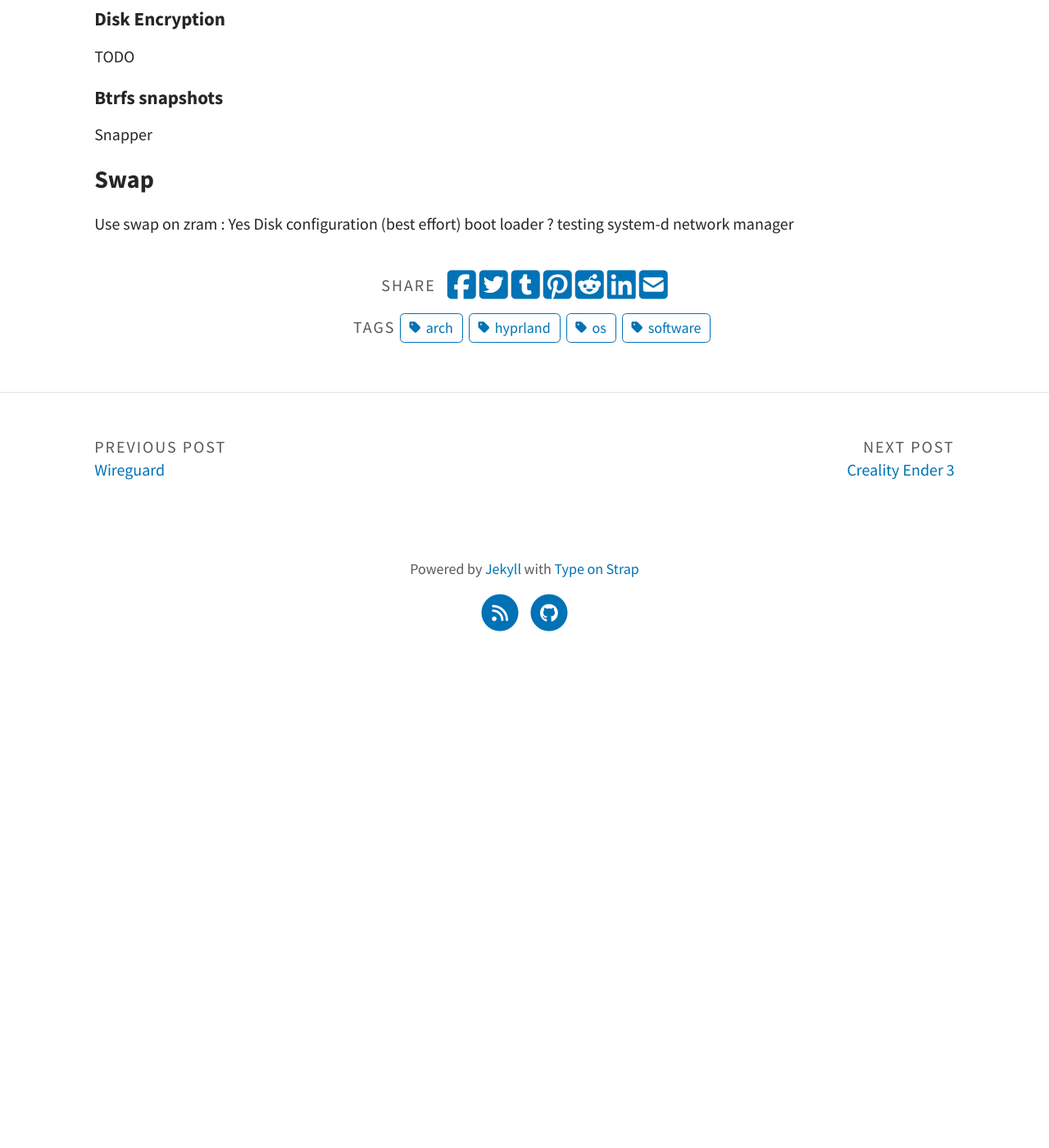
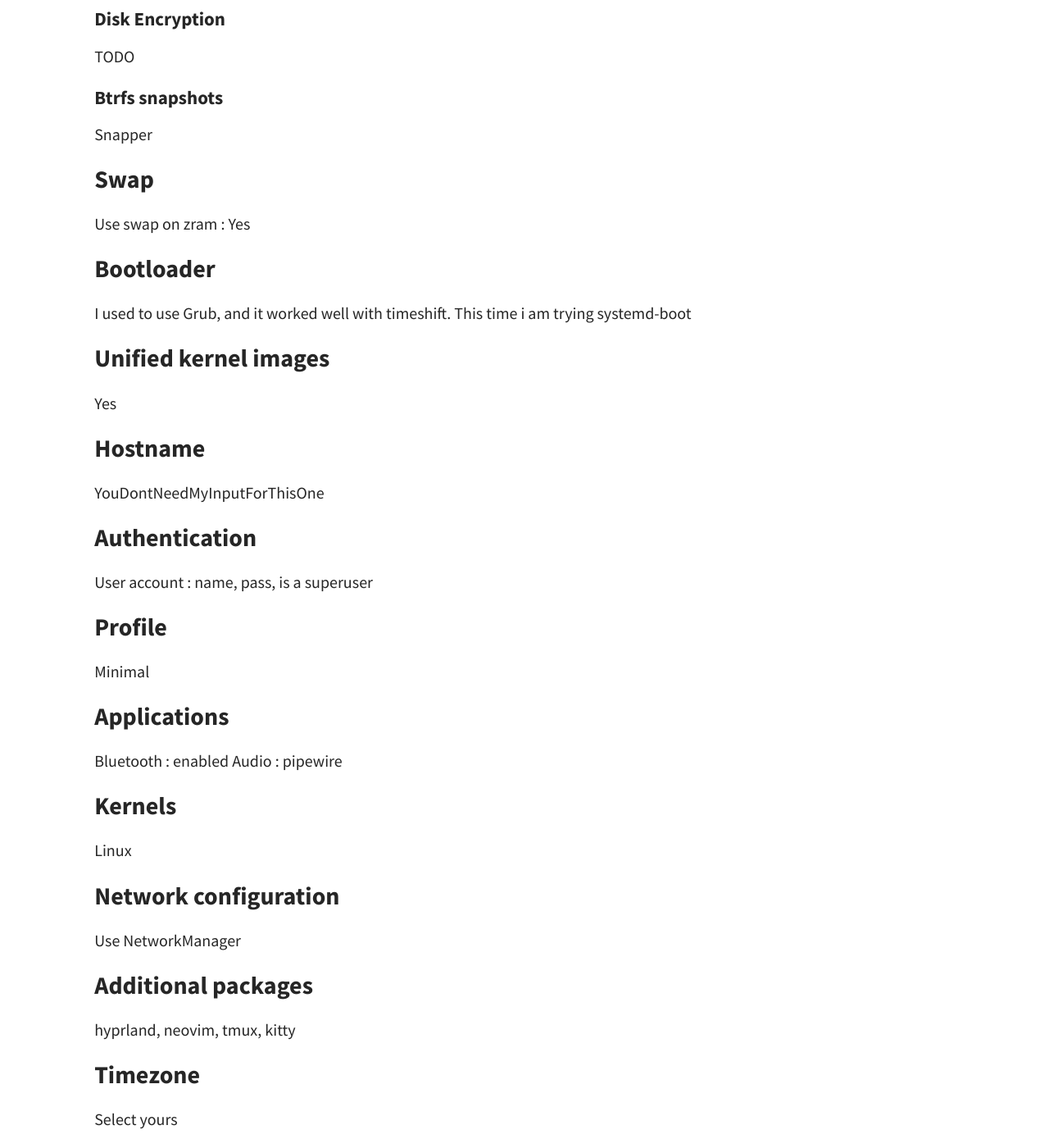
Before and after one commit to cristalcorp/cristalcorp.github.io, a Jekyll site: the page built from _posts/2024-12-14-Arch.md, in a window 1280 px wide and 1400 px high, scrolled down 1832 px. Shown: the whole window at 82% size. Built offline with Jekyll 4.4.1, drawn with Linux system fonts in a browser that asks for light colours; a script that is not in the unit is left out; before the commit the page ends 2640 px from its top, so only the background shows below that.

Commit message:
arch - archinstall

```diff
--- a/_posts/2024-12-14-Arch.md
+++ b/_posts/2024-12-14-Arch.md
@@ -50,6 +50,26 @@ TODO
 Snapper
 ### Swap
 Use swap on zram : Yes
-Disk configuration (best effort)
-boot loader ? testing system-d
-network manager
+### Bootloader
+I used to use Grub, and it worked well with timeshift. This time i am trying systemd-boot
+### Unified kernel images
+Yes
+### Hostname
+YouDontNeedMyInputForThisOne
+### Authentication
+User account : name, pass, is a superuser
+### Profile
+Minimal
+### Applications
+Bluetooth : enabled
+Audio : pipewire
+### Kernels
+Linux
+### Network configuration
+Use NetworkManager
+### Additional packages
+hyprland, neovim, tmux, kitty
+### Timezone
+Select yours
+### NTP
+Enabled
```
